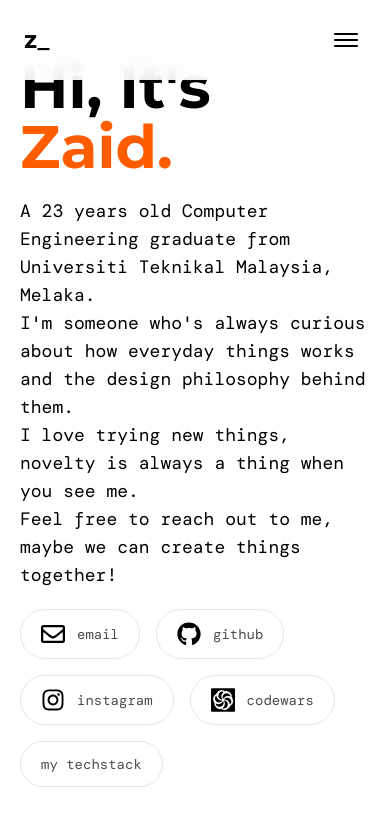
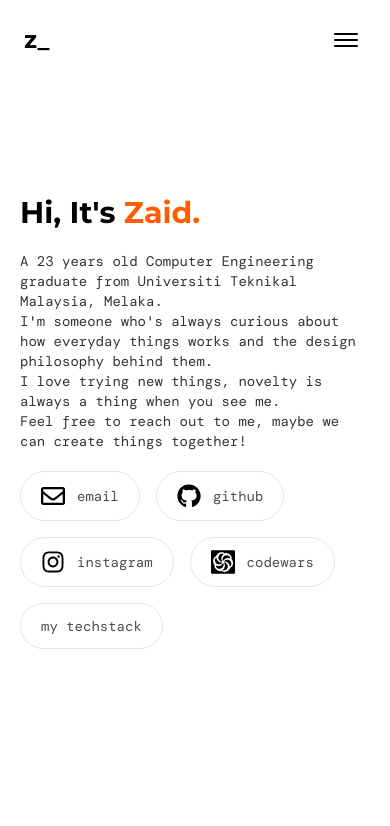
Before and after one commit to zaidzaihan/zaidzaihan.github.io, a React (Vite) app: page /about-me in a window 390 px wide. Shown: the top 826 px of the page. Built offline with nearby package versions, Linux system fonts and the light colour scheme; a web font is replaced by a local one.

Commit message:
Removed unnecessary img, and updated the font for mobile

```diff
--- a/src/components/AboutMe.jsx
+++ b/src/components/AboutMe.jsx
@@ -46,15 +46,14 @@ export const AboutMe = () => {
 
     return (
         <div className="w-full h-screen relative flex items-center justify-center">
-            <div className="lg:grid lg:grid-cols-[1fr_3fr] gap-5 lg:absolute lg:bottom-0 px-5">
-                <div className="hidden lg:block"><img src="src/assets/zaid.png" alt="profile" /></div>
+            <div className="gap-5 px-5">
                 <div>
                     <motion.div variants={container} initial="hidden" animate="show" className="pb-5">
-                        <motion.div variants={item} className="font-sans text-6xl font-bold pb-5">Hi, It's <span className="text-[#FF5C00]">Zaid.</span></motion.div>
-                        <motion.p variants={item} className="font-mono text-lg font-black/60">A 23 years old Computer Engineering graduate from Universiti Teknikal Malaysia, Melaka.</motion.p>
-                        <motion.p variants={item} className="font-mono text-lg font-black/60">I'm someone who's always curious about how everyday things works and the design philosophy behind them. </motion.p>
-                        <motion.p variants={item} className="font-mono text-lg font-black/60">I love trying new things, novelty is always a thing when you see me.</motion.p>
-                        <motion.p variants={item} className="font-mono text-lg font-black/60">Feel free to reach out to me, maybe we can create things together!</motion.p>
+                        <motion.div variants={item} className="font-sans text-3xl md:text-6xl font-bold pb-5">Hi, It's <span className="text-[#FF5C00]">Zaid.</span></motion.div>
+                        <motion.p variants={item} className="font-mono text-sm md:text-lg text-black/80">A 23 years old Computer Engineering graduate from Universiti Teknikal Malaysia, Melaka.</motion.p>
+                        <motion.p variants={item} className="font-mono text-sm md:text-lg text-black/80">I'm someone who's always curious about how everyday things works and the design philosophy behind them. </motion.p>
+                        <motion.p variants={item} className="font-mono text-sm md:text-lg text-black/80">I love trying new things, novelty is always a thing when you see me.</motion.p>
+                        <motion.p variants={item} className="font-mono text-sm md:text-lg text-black/80">Feel free to reach out to me, maybe we can create things together!</motion.p>
                     </motion.div>
                     <div className="flex gap-5">
                         <div className="flex flex-wrap gap-4">
--- a/src/components/Personal.jsx
+++ b/src/components/Personal.jsx
@@ -31,12 +31,12 @@ const item = {
 
 export const Personal = () => {
     return (
-        <div className="w-full min-h-screen px-5 lg:px-32">
+        <div className="w-full min-h-screen px-5 lg:px-32 pb-5">
             <motion.div variants={container} initial="hidden" animate="show" className="pt-24 lg:pt-32">
                 <motion.h1 variants={item} className="font-sans text-3xl md:text-4xl lg:text-6xl font-bold leading-loose">// personal space</motion.h1>
-                <motion.p variants={item} className="text-lg font-mono text-black/60 pb-10">Wait, you weren't supposed to be here!</motion.p>
+                <motion.p variants={item} className="text-sm md:text-lg font-mono text-black/60 pb-10">Wait, you weren't supposed to be here!</motion.p>
             </motion.div>
-            <motion.div variants={container} initial="hidden" animate="show" className="grid grid-rows-3 lg:grid-cols-3 gap-5">
+            <motion.div variants={container} initial="hidden" animate="show" className="grid lg:grid-cols-3 gap-5">
                 <motion.div variants={item} className="h-[60vh] w-auto relative group overflow-hidden">
                     <Link to="/tech">
                         <img
--- a/src/components/Projects.jsx
+++ b/src/components/Projects.jsx
@@ -36,7 +36,7 @@ export const Projects = () => {
                 <motion.h1 variants={item} className="font-sans text-3xl md:text-4xl lg:text-6xl font-bold leading-loose ">
                     // welcome to my lab
                 </motion.h1>
-                <motion.p variants={item} className="text-black/60 font-mono text-lg">
+                <motion.p variants={item} className="text-black/60 font-mono text-sm md:text-lg">
                     This is the place where I share my side project that I've been working on.
                 </motion.p>
             </motion.div>
@@ -44,36 +44,34 @@ export const Projects = () => {
             {/* projects container with stagger effect */}
             <motion.div variants={container} initial="hidden" animate="show">
                 {projects.map((project, idx) => (
-                    <div key={idx} className="grid grid-cols-[2fr_4fr_1fr] gap-2 pb-[10vh]">
+                    <div key={idx} className="grid grid-cols-[2fr_4fr] gap-2 pb-[10vh]">
                         <motion.div variants={item} className="pt-5">
-                            <div className="font-bold text-2xl leading-loose font-sans">
+                            <div className="font-bold text-lg md:text-2xl leading-loose font-sans">
                                 {project.name}
                             </div>
-                            <p className="font-mono text-lg text-black/60">{project.year}</p>
+                            <p className="font-mono text-sm md:text-lg text-black/60">{project.year}</p>
                         </motion.div>
 
                         <motion.div variants={item} className="w-full h-full">
-                            <div className="h-full w-full relative pb-10 pr-20">
+                            <div className="h-full w-full relative pb-10 md:pr-20">
                                 {/* Foreground card */}
                                 <div className="shadow-md rounded-3xl p-5 backdrop-blur-md w-full h-full grid grid-rows-[2fr_1fr] relative">
                                     <a
-                                        className="w-16 h-16 absolute right-2 top-2 hover:scale-110 transition-transform"
+                                        className="w-8 h-8 md:w-16 md:h-16 absolute right-2 top-2 hover:scale-110 transition-transform"
                                         target="_blank"
                                         rel="noopener noreferrer"
                                         href={project.link}
                                         aria-label={`View ${project.name} project`}
                                     >
-                                        <ArrowLogo className="w-16 h-16" />
+                                        <ArrowLogo className="w-8 h-8 md:w-16 md:h-16" />
                                     </a>
                                     <div className="h-[32vh]"></div>
-                                    <div className="text-xl text-black/60 font-mono">
+                                    <div className="text-sm md:text-xl text-black/60 font-mono">
                                         {project.description}
                                     </div>
                                 </div>
                             </div>
                         </motion.div>
-
-                        <div className="w-full" />
                     </div>
                 ))}
             </motion.div>
--- a/src/components/TechStack.jsx
+++ b/src/components/TechStack.jsx
@@ -72,11 +72,11 @@ export const TechStack = () => {
 
     }, []);
     return (
-        <div className='w-full min-h-screen px-32'>
+        <div className='w-full min-h-screen px-5 lg:px-32'>
             <div className='grid grid-cols-[1fr_3fr] gap-10'>
                 <div className='flex flex-col justify-center gap-10 pt-[10vh] sticky top-32 h-fit'>
                     {["techstack", "setup", "recent"].map((section) => (
-                        <div key={section.key} className={`font-sans font-bold text-6xl ${activeSection === section ? "text-[#FF5C00]" : "text-black/30"} transition-colors duration-500`}>
+                        <div key={section.key} className={`font-sans font-bold text-3xl md:text-6xl ${activeSection === section ? "text-[#FF5C00]" : "text-black/30"} transition-colors duration-500`}>
                             {section}
                         </div>
                     ))}
```
Also changed, not shown: src/assets/zaid.png (deleted).
